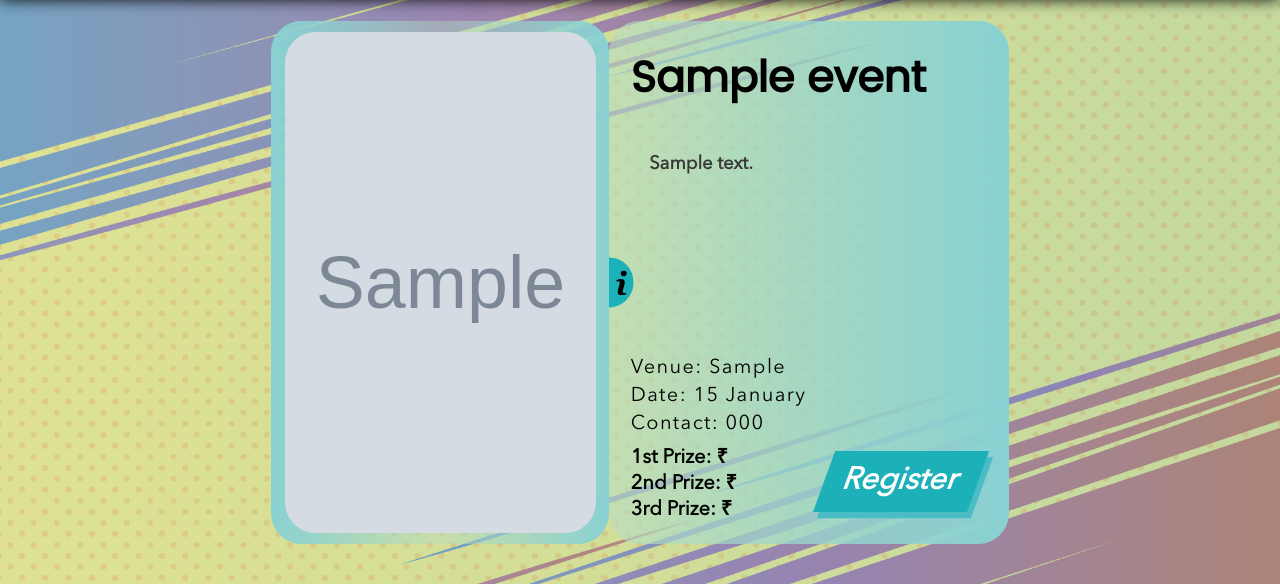
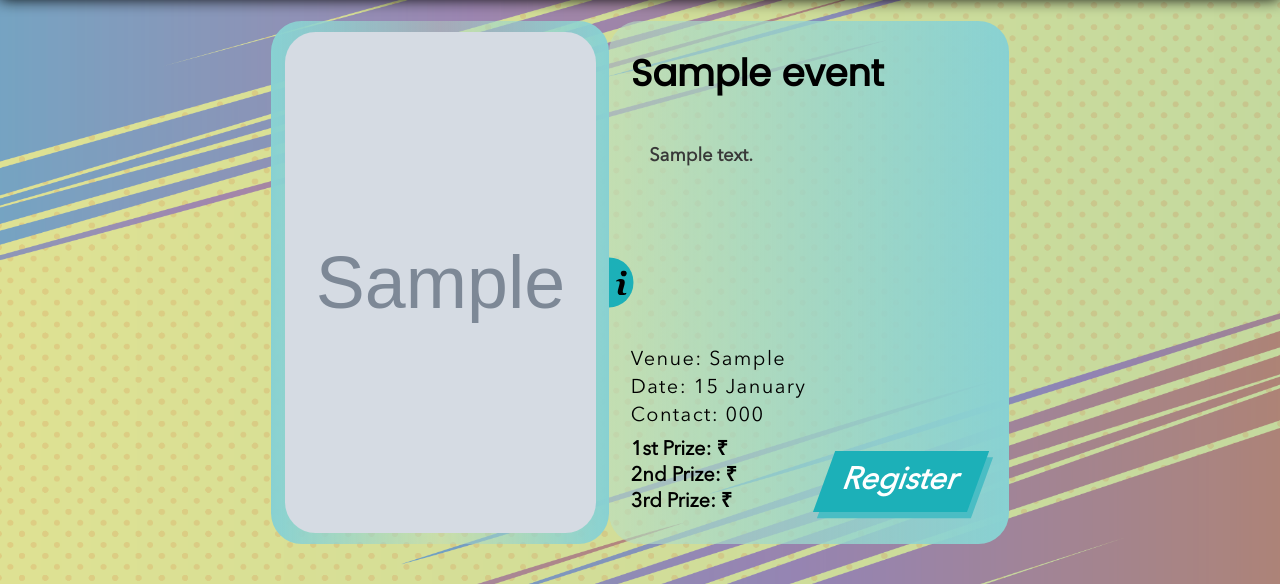
Before and after one commit to ram-nad/Abhisarga2020-Backend, a Django app: page /events/1 in a window 1280 px wide. Shown: the part 77-661 px from the top of the page. Run offline with Django 3.2, Linux system fonts and the light colour scheme; tables that the repository leaves empty hold one stand-in row (values such as "Sample post"); grey boxes marked "Sample" are stand-in pictures.

Commit message:
smaller changes still

```diff
--- a/static/css/event.css
+++ b/static/css/event.css
@@ -131,12 +131,10 @@ body {
     font-family: "poppins";
     padding: 0;
     margin: 0;
-    font-size: 1.4em;
+    font-size: 1.2em;
     font-weight: 700;
     line-height: 1.3em;
     height: 1.3em;
-    word-wrap: break-word;
-    overflow: hidden;
 }
 
 #event-detail > h2 {
```
